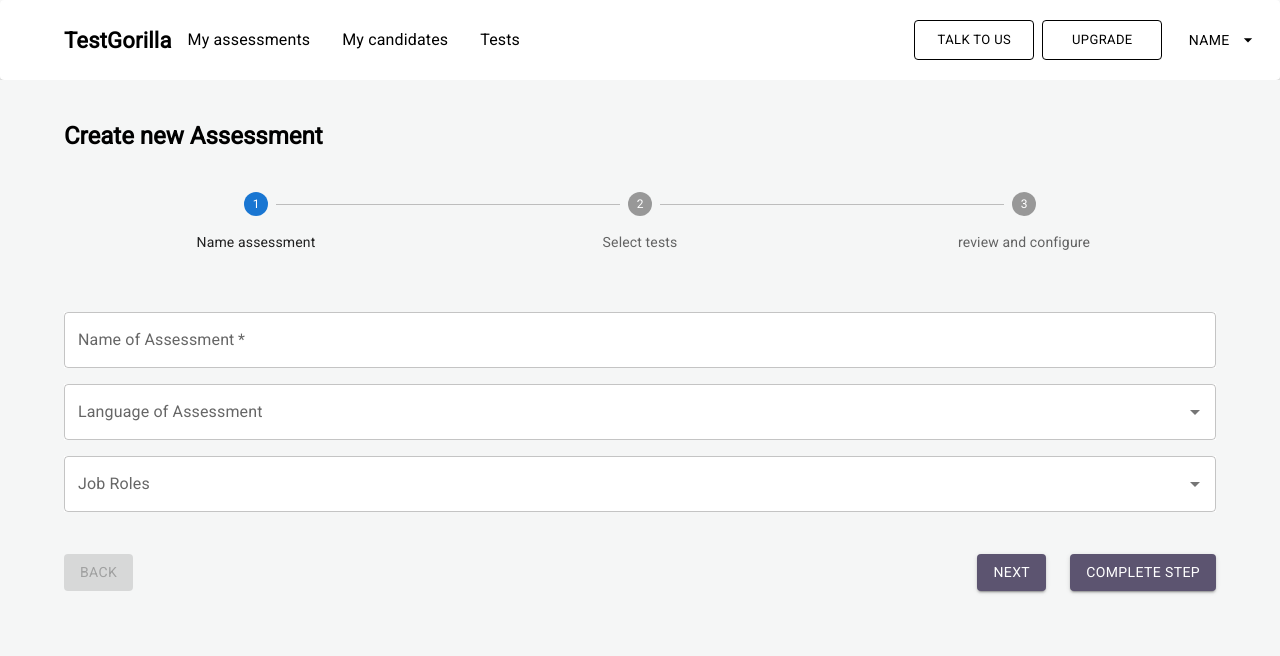
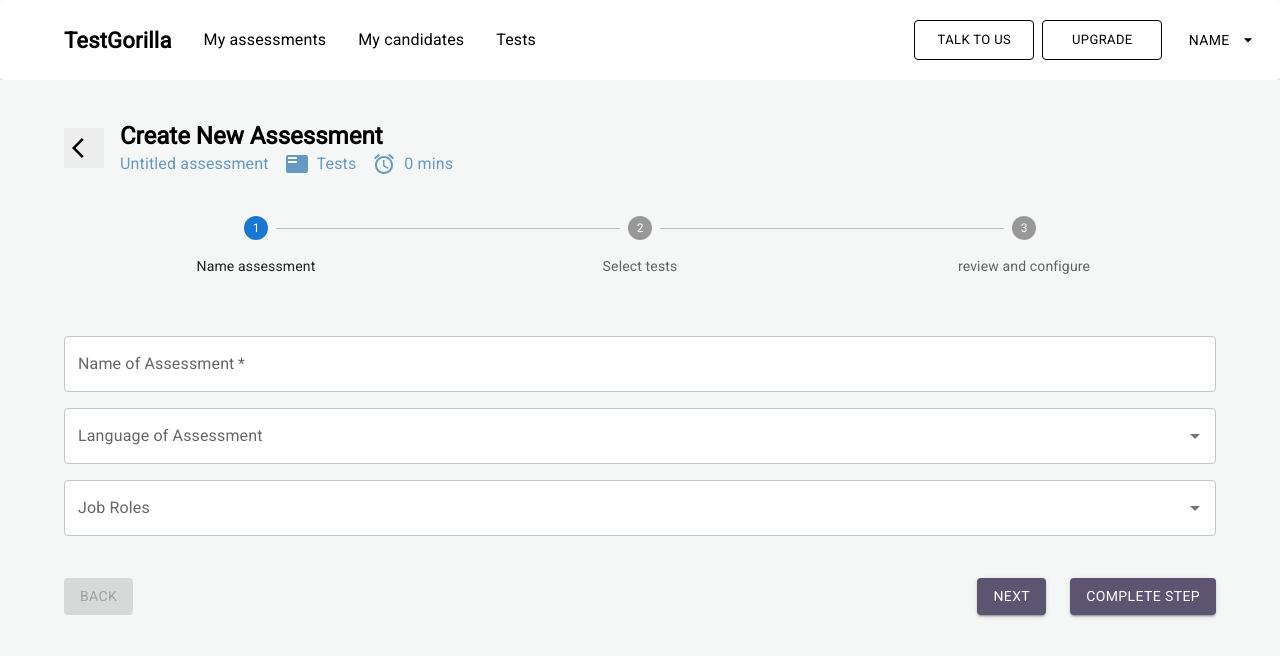
Before and after one commit to adarsh-jain-bit/amensestestify, a React (Create React App) app: page /NewAssessment in a window 1280 px wide. Shown: the top 656 px of the page. Built offline with nearby package versions, Linux system fonts and the light colour scheme.

Commit message:
new changes

```diff
--- a/package.json
+++ b/package.json
@@ -11,6 +11,7 @@
     "@mui/material": "^5.14.11",
     "@mui/styled-engine-sc": "^5.14.11",
     "@mui/system": "^5.14.11",
+    "@reduxjs/toolkit": "^1.9.7",
     "@testing-library/jest-dom": "^5.17.0",
     "@testing-library/react": "^13.4.0",
     "@testing-library/user-event": "^13.5.0",
--- a/src/App.js
+++ b/src/App.js
@@ -31,6 +31,7 @@ function App() {
     <BrowserRouter>
       <ThemeProvider theme={Theme}>
         <Nav />
+        {/* <Login /> */}
         <BootStrapContainer>
           <Routes>
             <Route path="/" element={<MyAssessment />} />
@@ -66,7 +67,7 @@ function App() {
         {/* <MyCandidates /> */}
         {/* <ProfileSection /> */}
         {/* <NewAssessment /> */}
-        {/* <Login /> */}
+
         {/* <CandidateForm /> */}
         {/* <Test /> */}
         {/* <ResetPassword /> */}
--- a/src/Components/AdminPages/Assessment/MyAssessment.jsx
+++ b/src/Components/AdminPages/Assessment/MyAssessment.jsx
@@ -88,7 +88,7 @@ const MyAssessment = () => {
               p: "2px 2px",
               display: "flex",
               alignItems: "center",
-              width: 400,
+              width: !onlySmallScreen ? "400px" : "100%",
               height: 60,
             }}
           >
--- a/src/Components/AdminPages/CreateNewAssessment/NewAssessment.jsx
+++ b/src/Components/AdminPages/CreateNewAssessment/NewAssessment.jsx
@@ -2,8 +2,11 @@ import React from "react";
 
 import { Stack, Typography, Box, useMediaQuery } from "@mui/material";
 import Container from "@mui/material/Container";
+import FeaturedPlayListIcon from "@mui/icons-material/FeaturedPlayList";
 import { useTheme } from "@mui/material/styles";
+import AccessAlarmsIcon from "@mui/icons-material/AccessAlarms";
 import StepperStep from "./StepperStep";
+import ArrowBackIosIcon from "@mui/icons-material/ArrowBackIos";
 
 function NewAssessment() {
   const theme = useTheme();
@@ -12,10 +15,39 @@ function NewAssessment() {
     <div>
       <Container>
         <Box sx={{ minHeight: "91vh" }}>
-          <Stack direction="row">
-            <Typography variant="h5" fontWeight="bold" mt={5}>
-              {onlySmallScreen ? "" : "Create new Assessment"}
-            </Typography>
+          <Stack direction="column">
+            <Stack direction="row" alignItems="center" gap={2}>
+              <Box
+                height="40px"
+                width="40px"
+                color="black"
+                justifyContent="Center"
+                display="flex"
+                alignItems="center"
+                sx={{ backgroundColor: "#EDEDED" }}
+                mt={5}
+              >
+                <ArrowBackIosIcon />
+              </Box>
+              <Stack>
+                <Typography variant="h5" fontWeight="bold" mt={5}>
+                  {onlySmallScreen ? "New Assessment" : "Create New Assessment"}
+                </Typography>
+                <Box display="flex" gap={2} alignItems="center" color="#6699C2">
+                  {!onlySmallScreen ? (
+                    <Typography> Untitled assessment </Typography>
+                  ) : (
+                    ""
+                  )}
+                  <Typography alignItems="center" display="flex" gap={1}>
+                    <FeaturedPlayListIcon /> Tests
+                  </Typography>
+                  <Typography alignItems="center" display="flex" gap={1}>
+                    <AccessAlarmsIcon /> 0 mins
+                  </Typography>
+                </Box>
+              </Stack>
+            </Stack>
           </Stack>
 
           <StepperStep />
--- a/src/Components/AdminPages/Navbar/DrawerComp.jsx
+++ b/src/Components/AdminPages/Navbar/DrawerComp.jsx
@@ -17,6 +17,7 @@ const pages = [
   { name: "My assessments", link: "/MyAssessment" },
   { name: "My candidates", link: "/MyCandidates" },
   { name: "Tests", link: "/Tests" },
+  { name: "My Profile", link: "/MyProfile" },
 ];
 const DrawerComp = () => {
   const [openDrawer, setOpenDrawer] = useState(false);
@@ -36,7 +37,7 @@ const DrawerComp = () => {
         <Paper
           elevation={2}
           sx={{
-            p: "10px",
+            p: "15px",
           }}
         >
           <Stack direction="row" justifyContent="space-between">
--- a/src/Components/AdminPages/Navbar/Nav.jsx
+++ b/src/Components/AdminPages/Navbar/Nav.jsx
@@ -72,7 +72,6 @@ const Nav = () => {
   const isXlAndAboveDevices = useMediaQuery(theme.breakpoints.up("lg"));
   const isMediumAndBelowDevices = useMediaQuery(theme.breakpoints.down("md"));
   const isSmallAndBelowDevices = useMediaQuery(theme.breakpoints.down("sm"));
-  console.log(isSmallAndBelowDevices);
   // console.log(theme);
 
   return (
@@ -80,10 +79,11 @@ const Nav = () => {
       <Paper elevation={3}>
         <Stack
           justifyContent="space-between"
-          height={80}
+          height={isSmallAndBelowDevices ? "60px" : "80px"}
           display="flex"
           flexDirection="row"
           width="100%"
+          padding={isSmallAndBelowDevices ? "7px" : undefined}
         >
           {isMediumAndBelowDevices ? (
             <>
@@ -92,8 +92,11 @@ const Nav = () => {
                 <Typography
                   sx={{
                     color: "black",
-                    fontSize: "22px",
+                    fontSize: `${isSmallAndBelowDevices ? "18px" : "22px"}`,
                     fontWeight: "bold",
+                    marginLeft: `${
+                      isSmallAndBelowDevices ? "130px" : undefined
+                    }`,
                   }}
                 >
                   TestGorilla
@@ -107,6 +110,7 @@ const Nav = () => {
               alignItems="center"
               justifyContent="start"
               flexDirection="row"
+              gap={2}
               width={
                 isXlAndAboveDevices || isMediumAndBelowDevices ? "50%" : "70%"
               }
@@ -162,6 +166,10 @@ const Nav = () => {
               </List>
             </Stack>
           )}
+          {isSmallAndBelowDevices ? (
+            ""
+          ) : (
+            <>
               <Stack
                 display="flex"
                 justifyContent="space-evenly"
@@ -221,6 +229,10 @@ const Nav = () => {
                     </Stack>
                   </>
                 )}
+                {isSmallAndBelowDevices ? (
+                  ""
+                ) : (
+                  <>
                     <ButtonGroup ref={anchorRef} aria-label="split button">
                       <Button
                         endIcon={<ArrowDropDownIcon />}
@@ -251,7 +263,9 @@ const Nav = () => {
                           {...TransitionProps}
                           style={{
                             transformOrigin:
-                      placement === "bottom" ? "center top" : "center bottom",
+                              placement === "bottom"
+                                ? "center top"
+                                : "center bottom",
                           }}
                         >
                           <Paper sx={{ ml: 10, mt: 1.5 }}>
@@ -260,7 +274,9 @@ const Nav = () => {
                                 {options.map((option, index) => (
                                   <MenuItem
                                     key={option.id}
-                            onClick={() => handleMenuItemClick(option.title)}
+                                    onClick={() =>
+                                      handleMenuItemClick(option.title)
+                                    }
                                     sx={{
                                       display: "flex",
                                       alignItems: "center",
@@ -269,11 +285,17 @@ const Nav = () => {
                                       fontSize: "13px", // Set the font size to small
                                     }}
                                   >
-                            <span style={{ marginRight: "10px" }}></span>
+                                    <span
+                                      style={{ marginRight: "10px" }}
+                                    ></span>
                                     {option.icon}
-                            <span style={{ marginRight: "30px" }}></span>
+                                    <span
+                                      style={{ marginRight: "30px" }}
+                                    ></span>
                                     {option.title}
-                            <span style={{ marginRight: "10px" }}></span>
+                                    <span
+                                      style={{ marginRight: "10px" }}
+                                    ></span>
                                   </MenuItem>
                                 ))}
                               </MenuList>
@@ -282,7 +304,11 @@ const Nav = () => {
                         </Grow>
                       )}
                     </Popper>
+                  </>
+                )}
               </Stack>
+            </>
+          )}
         </Stack>
       </Paper>
     </>
--- a/src/Components/AdminPages/Tests/Test.jsx
+++ b/src/Components/AdminPages/Tests/Test.jsx
@@ -27,8 +27,11 @@ const Test = () => {
   const JobRole = ["Backend", "Frontend", "Full Stack"];
   const TestType = ["Aptitude Test", "Typing Test", "Software Skills"];
   const theme = useTheme();
-  const onlySmallScreen = useMediaQuery(theme.breakpoints.down("sm"));
-  const onlyLargeScreen = useMediaQuery(theme.breakpoints.down("lg"));
+  const onlySmallScreen = useMediaQuery("(min-width:500px)");
+
+  const onlyLargeScreen = useMediaQuery("(min-width:1000px)");
+  const onlyMediumScreen = useMediaQuery("(min-width:700px)");
+
   const buttonStyle = {
     backgroundColor: "#5C5470",
     color: "white",
--- a/src/Components/Common/Input.jsx
+++ b/src/Components/Common/Input.jsx
@@ -9,8 +9,10 @@ import SearchIcon from "@mui/icons-material/Search";
 
 export default function Input({
   value = "",
+  handleUserData,
   placeholder,
   type,
+  name = "",
   handleClickShowPassword,
   showPassword,
   color,
@@ -19,10 +21,10 @@ export default function Input({
   rows = 0,
   multiline = false,
   shrink = false,
-  defaultValue = "",
-  width = 'auto',
+  // defaultValue = "",
+  width = "auto",
   background = undefined,
-  height = "60px", // Adjust the height as needed
+  // height = "60px", // Adjust the height as needed
 }) {
   const inputStyles = {
     label: {
@@ -68,12 +70,14 @@ export default function Input({
         variant={variant}
         size={size}
         rows={rows}
-        defaultValue={defaultValue}
+        name={name}
+        // defaultValue={defaultValue}
         multiline={multiline}
+        onChange={(e) => handleUserData(e)}
         InputProps={{
           style: {
             color: color,
-            height: height, // Set the height here
+            // height: height, // Set the height here
           },
           endAdornment: (
             <InputAdornment position="end">
@@ -94,7 +98,7 @@ export default function Input({
         }}
         InputLabelProps={{
           style: inputStyles.label,
-          shrink: shrink,
+          // shrink: shrink,
         }}
         sx={{
           color: color,
```
Also changed, not shown: src/Components/Login/Login.jsx (+29 -2 lines), 1 other file (tests, documents, lock files or other folders). Lines whose indentation alone changed are shown as unchanged.
